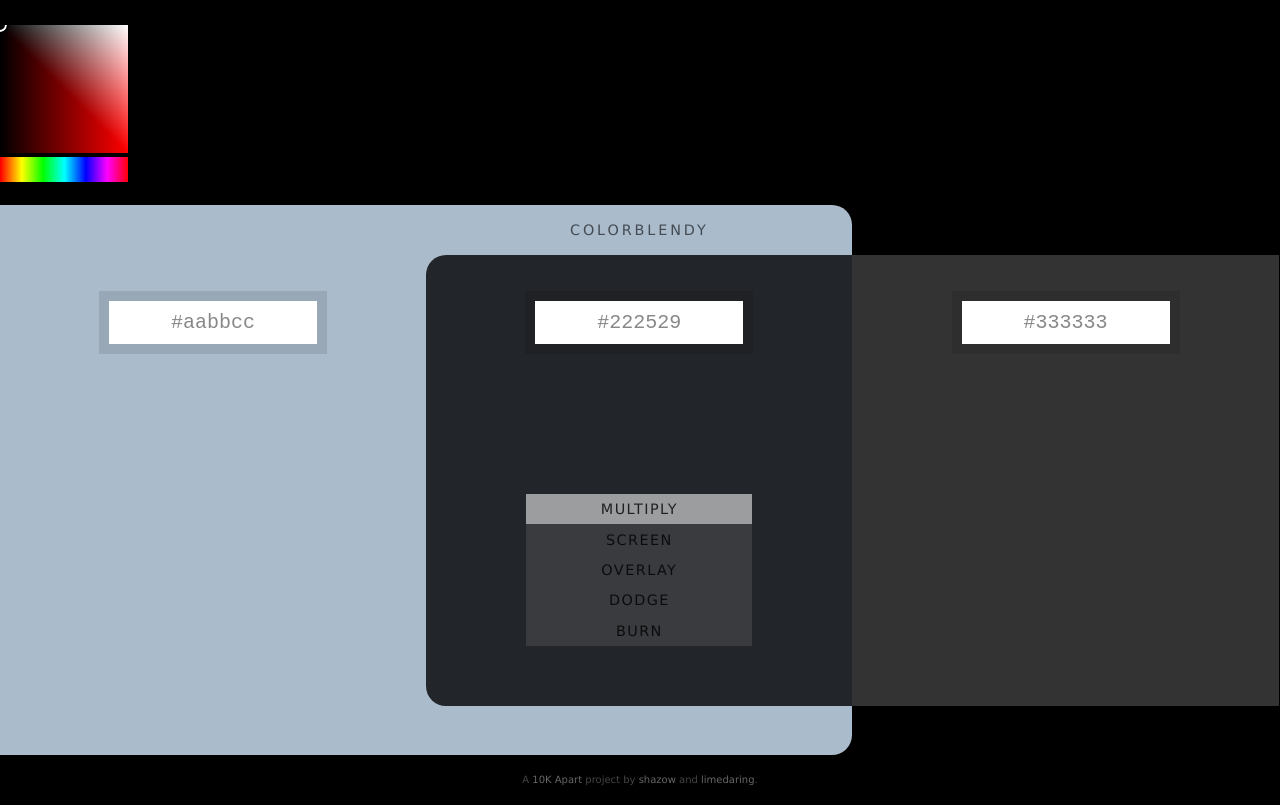
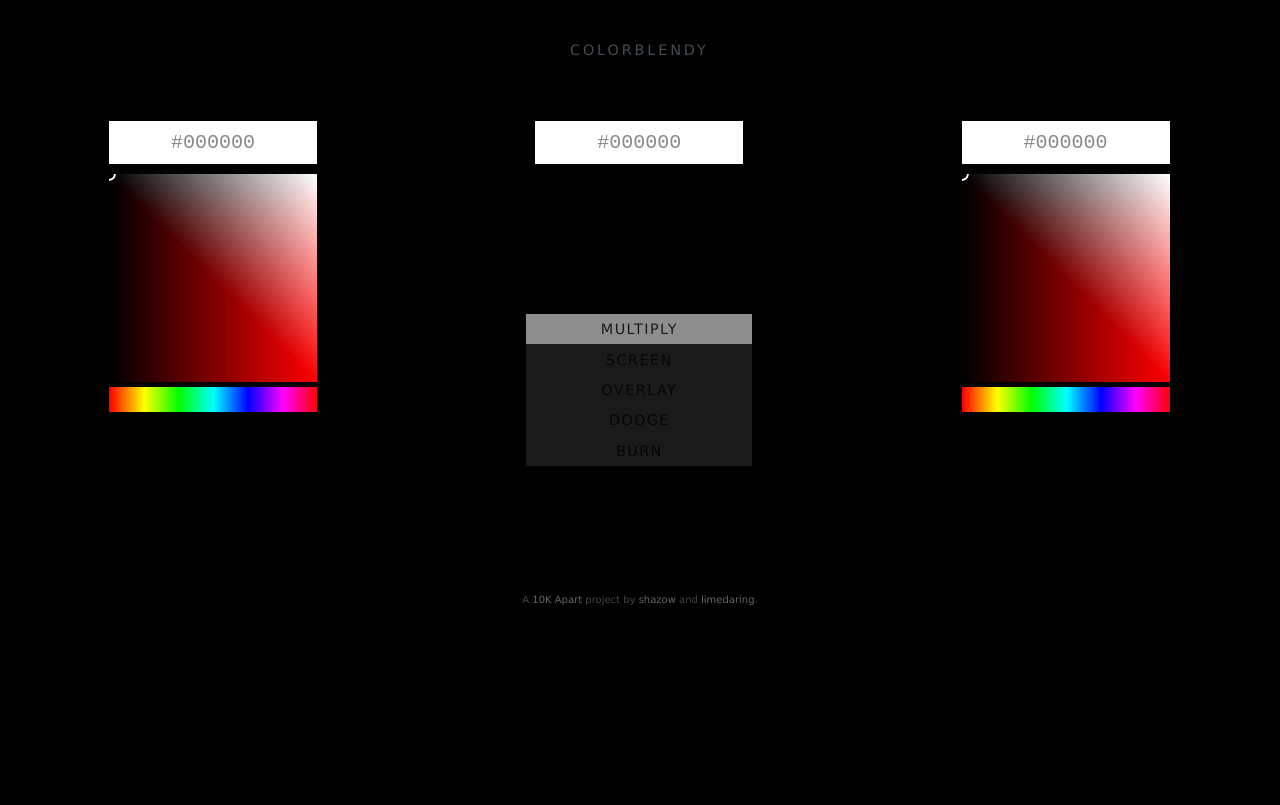
Before and after one commit to shazow/colorblendy, a plain HTML site: page static/index.html in a window 1280 px wide. Drawn offline with nearby package versions, Linux system fonts and the light colour scheme.

Commit message:
Color pickers are now embedded

```diff
--- a/static/css/base.css
+++ b/static/css/base.css
@@ -43,6 +43,17 @@ select {
 
 select option {
     padding:0.3em 0;
+}
+canvas {
+    display: block;
+}
+.color-picker {
+    padding-top: 10px;
+    width: 208px;
+    margin: 0 auto;
+}
+.color-picker .spectrum {
+    margin-top: 5px;
 }
 #color-bottom-preview {
     float: left; width: 66.6%; height: 100%;
--- a/static/index.html
+++ b/static/index.html
@@ -45,8 +45,15 @@ $(document).ready(function() {
             $(active).next().click();
         }
     });
-    render_colorpicker($("#spectrumbar"), $("#pickersquare"), function(rgb) {
-        $("#color").css('background-color', rgb_to_css(rgb));
+    attach_colorpicker($("#color-bottom"), function(rgb) {
+        $("#color-bottom-preview").css('background-color', rgb_to_css(rgb));
+        $("#color-bottom").val("#" + rgb_to_hex(rgb));
+        render_blend();
+    });
+    attach_colorpicker($("#color-top"), function(rgb) {
+        $("#color-top-preview").css('background-color', rgb_to_css(rgb));
+        $("#color-top").val("#" + rgb_to_hex(rgb));
+        render_blend();
     });
 });
 </script>
@@ -55,18 +62,6 @@ $(document).ready(function() {
 <body>
 
 <form onsubmit="render_blend(); $('#color-blended').select(); return false;" action="#">
-
-<div>
-<canvas id="pickersquare" width="128" height="128">
-Shade Picker
-</canvas>
-<br />
-<canvas id="spectrumbar" width="128" height="25px">
-Color Picker
-</canvas>
-<br />
-<div id="color">&nbsp;</div>
-</div>
 
 <div style="height: 550px; width: 100%; text-align: center;">
     <div id="color-bottom-preview">
--- a/static/js/colorpicker.js
+++ b/static/js/colorpicker.js
@@ -100,8 +100,12 @@ function drawFocusCircle(ctx,r,x,y,color) {
     ctx.stroke();
 }
 
-function attach_colorpicker(t) {
-
+function attach_colorpicker(t, callback) {
+    var picker = $('<canvas class="picker" width="208px" height="208px"></canvas>');
+    var spectrum = $('<canvas class="spectrum" width="208px" height="25px"></canvas>');
+    var box = $('<div class="color-picker"></div').append(picker).append(spectrum);
+    $(t).after(box);
+    render_colorpicker(spectrum, picker, callback);
 }
 
 function render_colorpicker(spectrumbar, pickersquare, callback) {
--- a/static/js/core.js
+++ b/static/js/core.js
@@ -92,7 +92,6 @@ function blend(filter, c1, c2) {
     return [Math.min(Math.round(c[0]), 255), Math.min(Math.round(c[1]), 255), Math.min(Math.round(c[2]), 255)];
 }
 
-
 function render_blend() {
     var blend_mode = $("#blend-mode li.active").text().toLowerCase();
     try {
```
